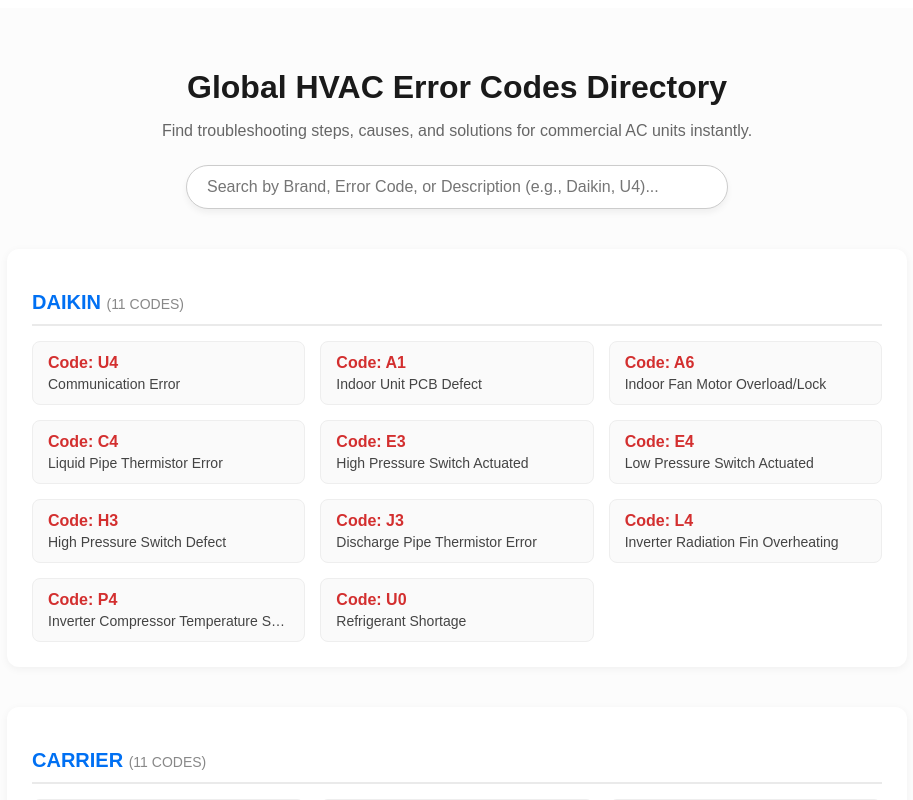
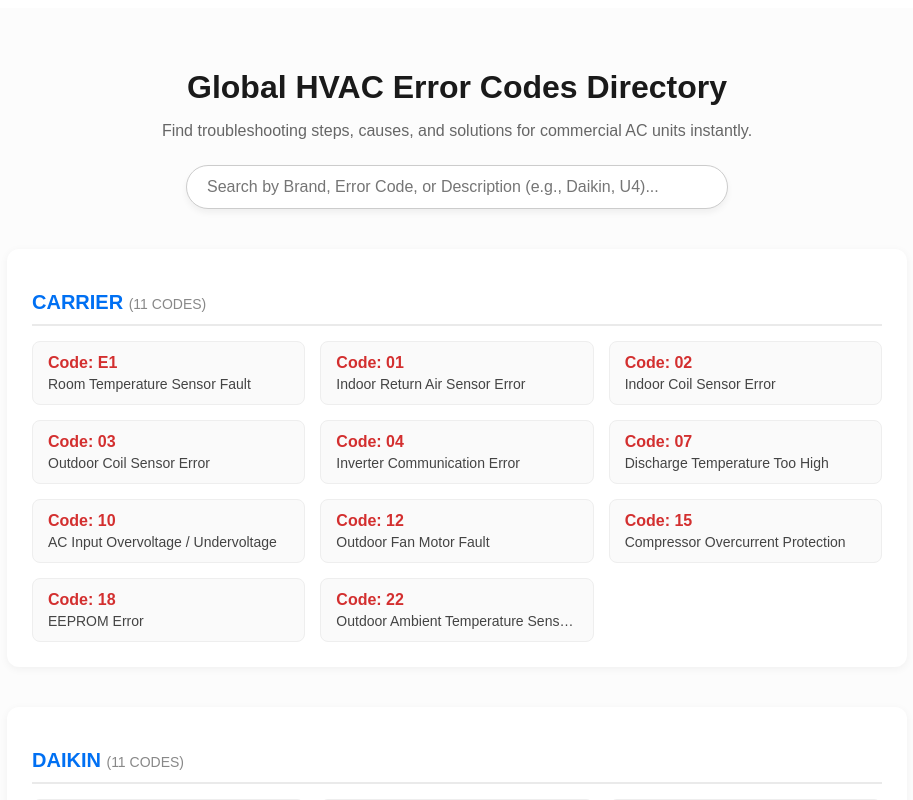
Before and after one commit to uhuuhuuhuhu/hvac-error-codes, a Next.js app: page / in a window 1280 px wide. Shown: the top 800 px of the page, without its empty margins (183-1096 px from the left). Built offline with nearby package versions, Linux system fonts and the light colour scheme.

Commit message:
Update page.jsx

```diff
--- a/app/page.jsx
+++ b/app/page.jsx
@@ -1,5 +1,4 @@
 'use client';
-// HVAC Directory Main Page - Updated
 import { useState } from 'react';
 import data from '../data.json';
 import Link from 'next/link';
@@ -7,6 +6,7 @@
 export default function Home() {
   const [searchTerm, setSearchTerm] = useState('');
 
+  // 검색어 필터링
   const filteredData = data.filter(
     (item) =>
       item.code.toLowerCase().includes(searchTerm.toLowerCase()) ||
@@ -14,6 +14,7 @@
       item.title.toLowerCase().includes(searchTerm.toLowerCase())
   );
 
+  // 브랜드별로 그룹화
   const groupedData = filteredData.reduce((acc, item) => {
     if (!acc[item.brand]) {
       acc[item.brand] = [];
@@ -22,12 +23,16 @@
     return acc;
   }, {});
 
+  // 대분류(브랜드) 이름을 알파벳 순서(A -> Z)로 정렬
+  const sortedBrands = Object.keys(groupedData).sort();
+
   return (
     <main style={{ padding: '40px', fontFamily: 'sans-serif', maxWidth: '900px', margin: '0 auto', backgroundColor: '#fcfcfc', minHeight: '100vh' }}>
       <header style={{ textAlign: 'center', marginBottom: '40px' }}>
         <h1 style={{ fontSize: '32px', color: '#1a1a1a', marginBottom: '10px' }}>Global HVAC Error Codes Directory</h1>
         <p style={{ color: '#666', fontSize: '16px' }}>Find troubleshooting steps, causes, and solutions for commercial AC units instantly.</p>
 
+        {/* 실시간 검색창 */}
         <div style={{ marginTop: '25px' }}>
           <input
             type="text"
@@ -48,10 +53,11 @@
         </div>
       </header>
 
-      {Object.keys(groupedData).length === 0 ? (
+      {/* 알파벳 순서대로 정렬된 브랜드 섹션 출력 */}
+      {sortedBrands.length === 0 ? (
         <p style={{ textAlign: 'center', color: '#888', marginTop: '40px' }}>No error codes found matching your search.</p>
       ) : (
-        Object.keys(groupedData).map((brand) => (
+        sortedBrands.map((brand) => (
           <section key={brand} style={{ marginBottom: '40px', backgroundColor: '#fff', padding: '25px', borderRadius: '12px', boxShadow: '0 2px 8px rgba(0,0,0,0.05)' }}>
             <h2 style={{ textTransform: 'uppercase', borderBottom: '2px solid #eaeaea', paddingBottom: '10px', color: '#0070f3', marginBottom: '15px', fontSize: '20px' }}>
               {brand} <span style={{ fontSize: '14px', color: '#888', fontWeight: 'normal' }}>({groupedData[brand].length} codes)</span>
```
